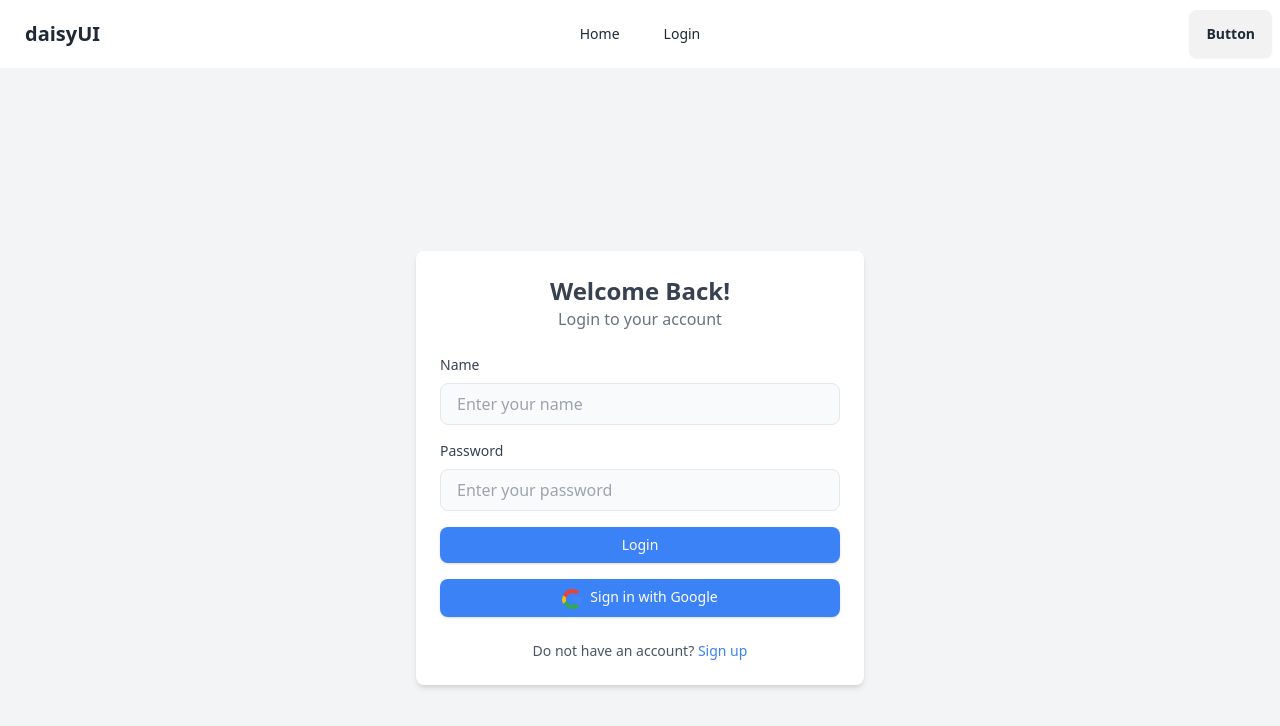
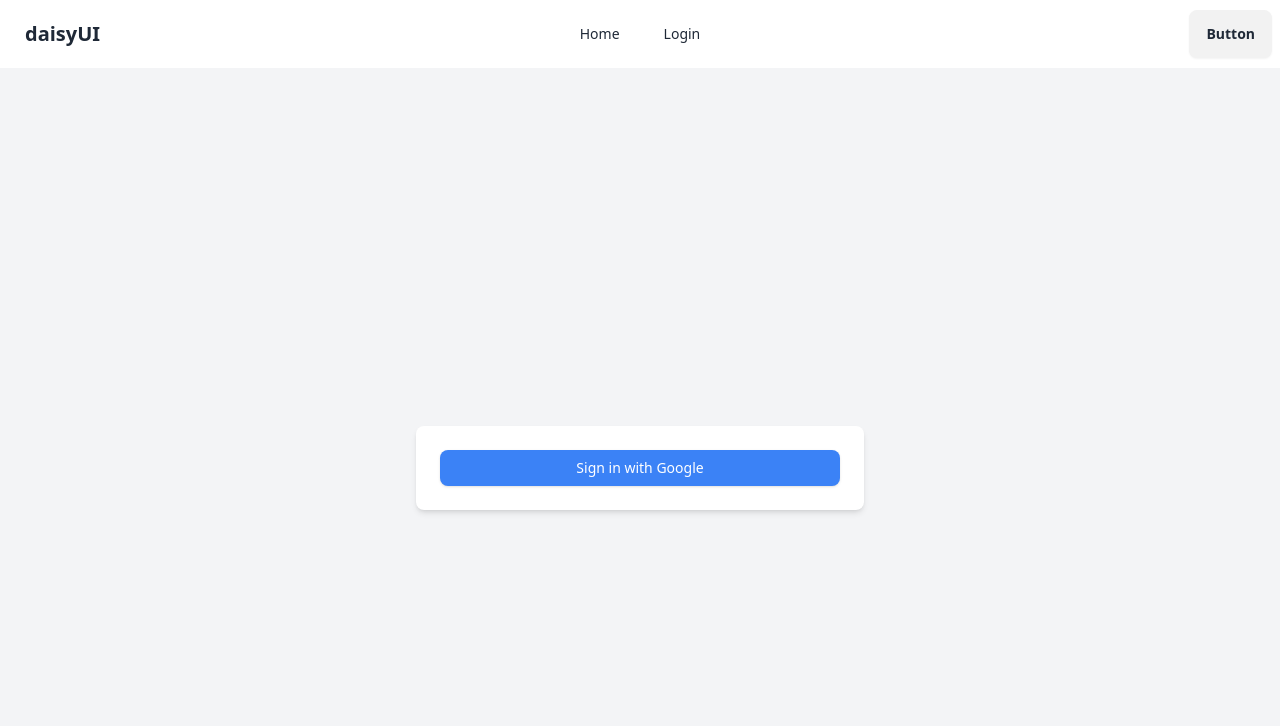
Before and after one commit to md-mostafiz181/module-49-simple-firebase, a React (Vite) app: page /login in a window 1280 px wide. Shown: the top 726 px of the page. Built offline with nearby package versions, Linux system fonts and the light colour scheme.

Commit message:
added logout button and toggle signIn and signOut button

```diff
--- a/src/components/Login/Login.jsx
+++ b/src/components/Login/Login.jsx
@@ -1,104 +1,64 @@
-import { getAuth, GoogleAuthProvider, signInWithPopup } from "firebase/auth";
+import {
+  getAuth,
+  GoogleAuthProvider,
+  signInWithPopup,
+  signOut,
+} from "firebase/auth";
 import app from "../../firebase/firebase.config";
+import { useState } from "react";
 
 const Login = () => {
+  const [user, setUser] = useState(null);
   const googleProvider = new GoogleAuthProvider();
   const auth = getAuth(app);
 
   const handleGoogleLogin = () => {
-    signInWithPopup(auth,googleProvider)
-    .then(result=>{
-        const user = result.user;
-        console.log(user)
-    })
-    .catch(error=>{
-        console.log("error", error.message)
-    })
+    signInWithPopup(auth, googleProvider)
+      .then((result) => {
+        const loggedUser = result.user;
+        console.log(loggedUser);
+        setUser(loggedUser);
+      })
+      .catch((error) => {
+        console.log("error", error.message);
+      });
+  };
+
+  const handleLogOut = () => {
+    signOut(auth)
+      .then(() => {
+        setUser(null);
+      })
+      .catch((error) => {
+        console.log(error.message);
+      });
   };
   return (
     <div>
       <div className="flex items-center justify-center min-h-screen bg-gray-100">
         <div className="w-full max-w-md p-6 bg-white rounded-lg shadow-md">
-          <h2 className="text-2xl font-bold text-center text-gray-700">
-            Welcome Back!
-          </h2>
-          <p className="text-center text-gray-500 mb-6">
-            Login to your account
-          </p>
+          {user && (
+            <div>
+              <h1>User : {user.displayName}</h1>
+              <h2>Email: {user.email}</h2>
+              <img src={user.photoURL} alt="" />
+            </div>
+          )}
 
-          <form className="space-y-4">
-            <div>
-              <label className="block text-sm font-medium text-gray-700">
-                Name
-              </label>
-              <input
-                type="text"
-                value={name}
-                className="w-full px-4 py-2 mt-2 text-gray-700 bg-gray-50 border rounded-lg focus:ring focus:ring-blue-300 focus:outline-none"
-                placeholder="Enter your name"
-                required
-              />
-            </div>
-            <div>
-              <label className="block text-sm font-medium text-gray-700">
-                Password
-              </label>
-              <input
-                type="password"
-                className="w-full px-4 py-2 mt-2 text-gray-700 bg-gray-50 border rounded-lg focus:ring focus:ring-blue-300 focus:outline-none"
-                placeholder="Enter your password"
-                required
-              />
-            </div>
-
-            <button
-              type="submit"
-              className="w-full px-4 py-2 text-sm font-medium text-white bg-blue-500 hover:bg-blue-600 rounded-lg shadow focus:outline-none focus:ring focus:ring-blue-300"
-            >
-              Login
-            </button>
-          </form>
-
-          <div className="mt-4">
-            <button
+          {
+            user ? <button
+            onClick={handleLogOut}
+            className="w-full px-4 py-2 text-sm font-medium text-white bg-blue-500 hover:bg-blue-600 rounded-lg shadow mt-2"
+          >
+            LogOut
+          </button>:            <button
               onClick={handleGoogleLogin}
               className="w-full px-4 py-2 text-sm font-medium text-white bg-blue-500 hover:bg-blue-600 rounded-lg shadow focus:outline-none focus:ring focus:ring-red-300"
             >
-              <svg
-                className="inline w-5 h-5 mr-2"
-                xmlns="http://www.w3.org/2000/svg"
-                fill="currentColor"
-                viewBox="0 0 24 24"
-              >
-                <path
-                  d="M23.989 12.261c0-.852-.073-1.72-.212-2.564H12.261v5.076h6.623c-.288 1.501-1.194 2.776-2.515 3.63l4.059 3.198c2.37-2.183 3.761-5.402 3.761-9.34z"
-                  fill="#4285F4"
-                />
-                <path
-                  d="M12.261 24c3.45 0 6.35-1.145 8.467-3.096l-4.059-3.198c-1.124.748-2.544 1.19-4.408 1.19-3.388 0-6.267-2.285-7.294-5.373L1.826 16.54c2.033 4.025 6.282 7.459 10.435 7.459z"
-                  fill="#34A853"
-                />
-                <path
-                  d="M5.037 14.523a7.498 7.498 0 0 1-.392-2.262c0-.787.143-1.547.392-2.262L1.826 7.46A12.017 12.017 0 0 0 0 12.261c0 1.931.46 3.76 1.826 5.341l3.211-3.079z"
-                  fill="#FBBC05"
-                />
-                <path
-                  d="M12.261 4.837c1.865 0 3.55.641 4.87 1.899l3.657-3.657C18.611 1.145 15.711 0 12.261 0 7.108 0 2.859 3.434 1.826 7.46l3.211 3.079c1.027-3.088 3.906-5.373 7.294-5.373z"
-                  fill="#EA4335"
-                />
-              </svg>
               Sign in with Google
             </button>
-          </div>
+          }
 
-          <div className="mt-6 text-center">
-            <p className="text-sm text-gray-600">
-              Do not have an account?{" "}
-              <a href="#!" className="text-blue-500 hover:underline">
-                Sign up
-              </a>
-            </p>
-          </div>
         </div>
       </div>
     </div>
```
